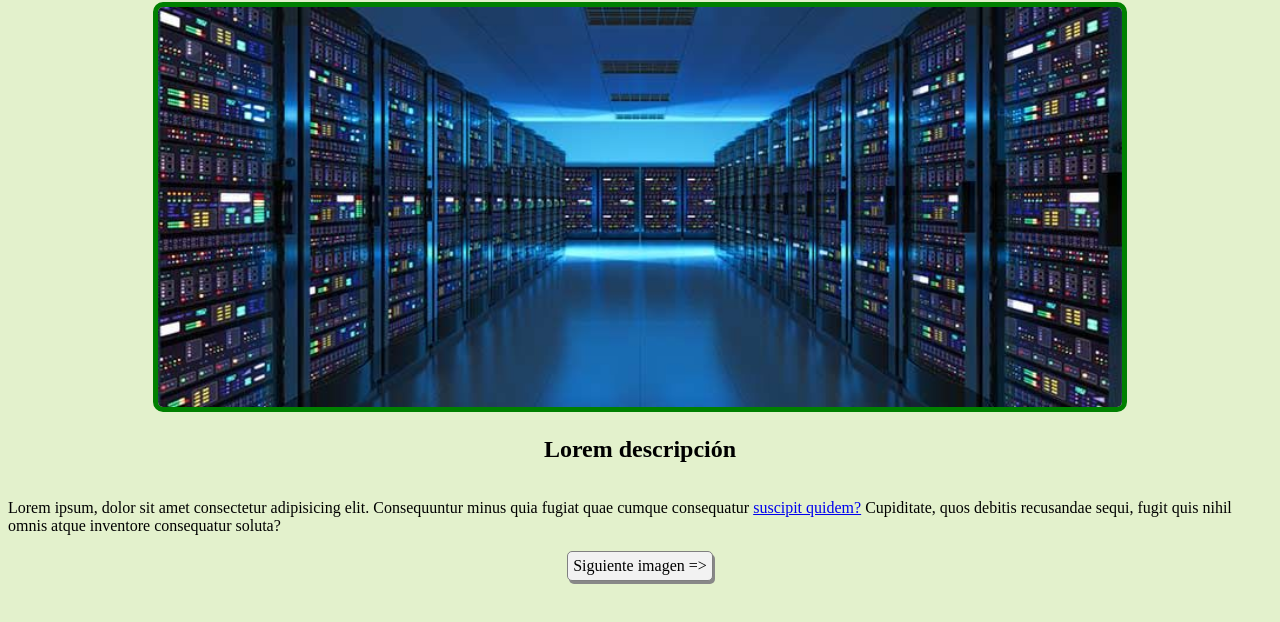
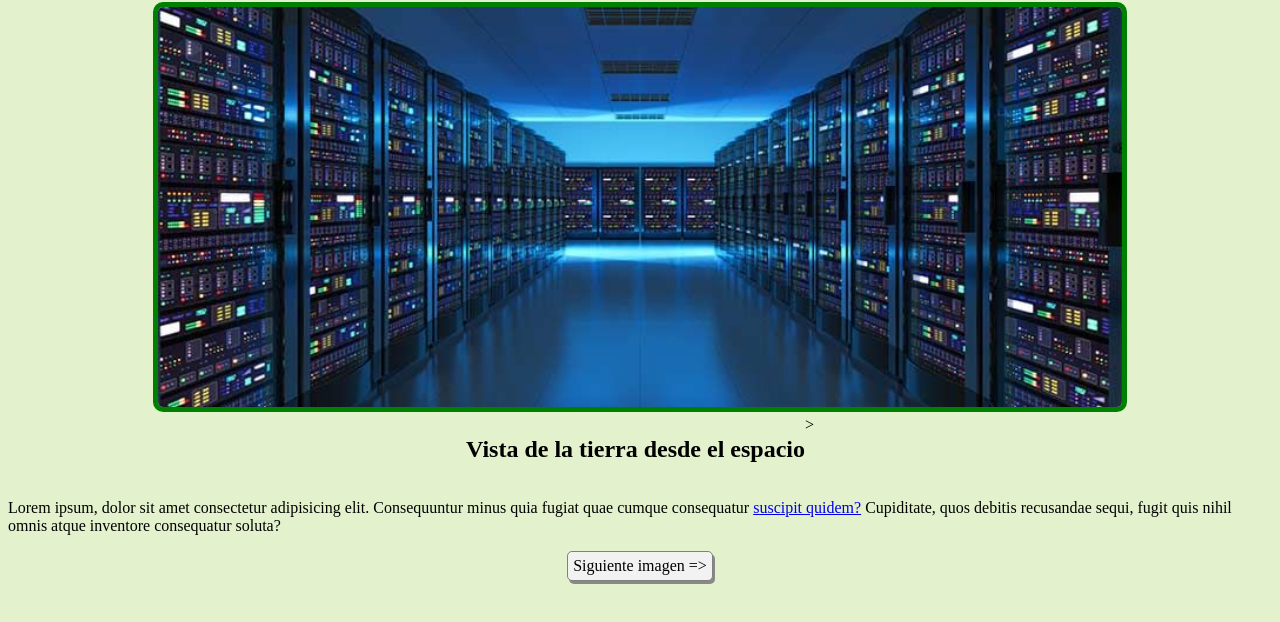
Before and after one commit to estebanbent4/Actividad-261.github.io, a plain HTML site: page page1.html in a window 1280 px wide. Shown: the part 86-708 px from the top of the page. Drawn offline with Linux system fonts and the light colour scheme.

Commit message:
Subtitulos

```diff
--- a/page1.html
+++ b/page1.html
@@ -17,7 +17,7 @@
         </a>
         </div>
 
-    <div class="centrado"><h2>Lorem descripción</h2></div>
+    <div class="centrado"><h2>Vista de la tierra desde el espacio</h2>></div>
 
     <div class="centrado"> <p>Lorem ipsum, dolor sit amet consectetur adipisicing elit. Consequuntur minus quia fugiat quae cumque consequatur
         <a href="page2.html">suscipit quidem?</a> Cupiditate, quos debitis recusandae sequi, fugit quis nihil omnis atque inventore consequatur
```
Also changed, not shown: page2.html (+1 -1 lines).
